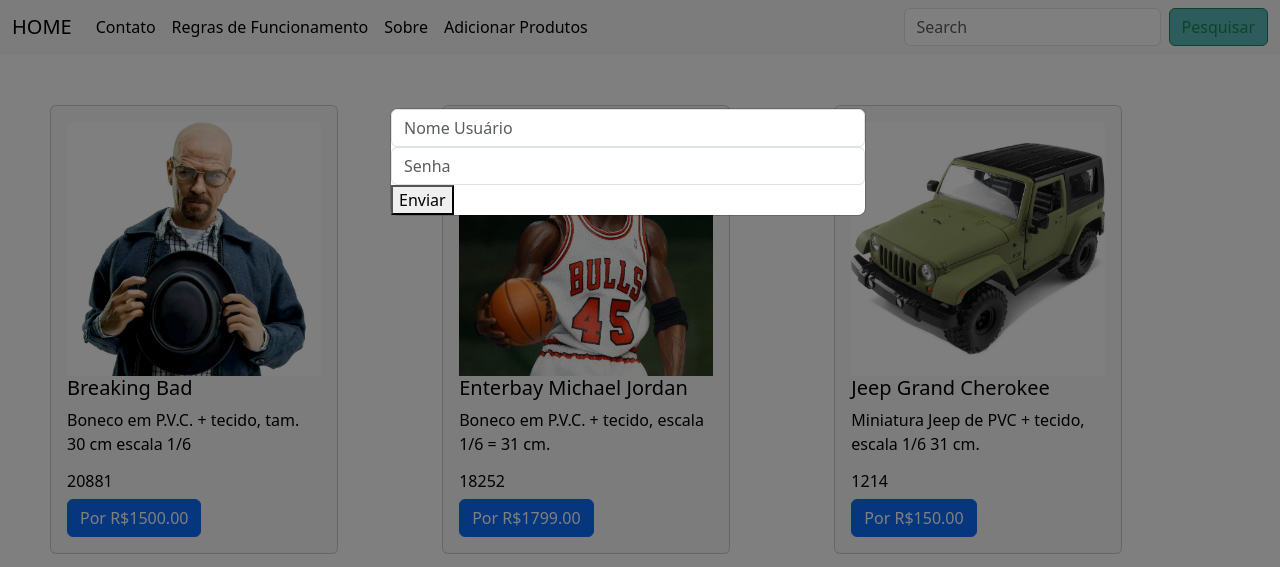
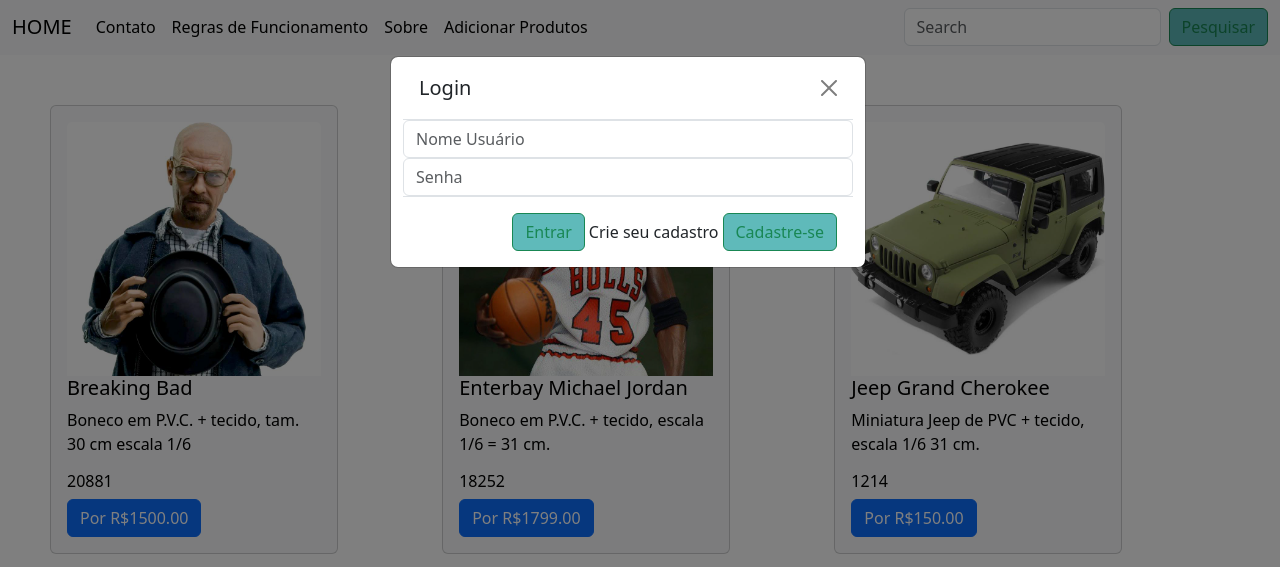
Before and after one commit to Leane212/python_avancado, a Django app: page / in a window 1280 px wide, after a click on "Entre ou Cadastre-se". Shown: the part 291-858 px from the top of the page. Run offline with Django 5.2, Linux system fonts and the light colour scheme; data comes from the database, SQL or seed files in the repository; both versions use the stored data as it was after the commit.

Commit message:
subindo cadastrar usuário

```diff
--- a/LojaMiniaturas/lojaMiniaturas_app/forms.py
+++ b/LojaMiniaturas/lojaMiniaturas_app/forms.py
@@ -94,7 +94,7 @@
     class Meta:
         model = User
         fields = ['username' , 'password']
-        widgets = {'passoword': PasswordInput()}
+        widgets = {'password': PasswordInput()}
 
     def __init__ (self, *args, **kwargs):
         super().__init__(*args, **kwargs)
@@ -106,3 +106,32 @@
         {'placeholder':'Senha',
         'class' : 'form-control'}
         )
+
+class CadastroUsuario(forms.ModelForm):
+    class Meta:
+        model = User
+        fields = ['username', 'password', 'email', 'first_name', 'last_name']
+        widgets = {'email': EmailInput(), 'password':PasswordInput()}
+
+    def __init__ (self, *args, **kwargs):
+        super().__init__(*args, **kwargs)
+        self.fields['first_name'].widget.attrs.update(
+        {'placeholder':'Nome',
+        'class' : 'form-control'}
+        )
+        self.fields['last_name'].widget.attrs.update(
+        {'placeholder':'Sobrenome',
+        'class' : 'form-control'}
+        )
+        self.fields['username'].widget.attrs.update(
+        {'placeholder':'Usuário',
+        'class' : 'form-control'}
+        )
+        self.fields['email'].widget.attrs.update(
+        {'placeholder':'E-mail',
+        'class' : 'form-control'}
+        )
+        self.fields['password'].widget.attrs.update(
+        {'placeholder':'Senha',
+        'class' : 'form-control'}
+        )
--- a/LojaMiniaturas/lojaMiniaturas_app/templates/base.html
+++ b/LojaMiniaturas/lojaMiniaturas_app/templates/base.html
@@ -38,27 +38,67 @@
         <img src="{% static 'miniaturas_panfleto.png' %}" alt="logo" class="img-responsive w-100  object-fit-cover" height="290">
     </div>
 
-    <div id = 'login' class="modal top-0 vh-100 row" tabindex="-1">
+    <div id = 'login' class="modal top-0 vh-100 row " tabindex="-1">
       <div class="modal-dialog top-50 start-50 translate-middle m-0">
-        <div class="modal-content">
+        <div class="modal-content container-fluid">
+          <div class="modal-header">
+            <h5 class="modal-title">Login</h5>
+            <button type="button" class="btn-close" data-bs-dismiss="modal" aria-label="Close"></button>
+          </div>
           <form method = "post" action = "{% url 'login' %}">
 
             {% csrf_token %}
             {{formulario.username}}
             {{formulario.password}}
-            <button type = 'submit'>Enviar</button>
-            </form>
+
+            <div class="modal-footer">
+              <button type = 'submit' class="btn btn-outline-success">Entrar</button>
+
+              Crie seu cadastro
+              <p>
+                <button type = 'button' data-bs-toggle="modal" data-bs-target="#modal-novo-usuario" class="btn btn-outline-success">Cadastre-se</button>
+              </p>
+            </div>
+          </form>
         </div>
       </div>
     </div>
 
     <div class="gap-2 justify-content-md-end" >
+
       {% if user.is_authenticated %}
         Bem vindo, {{user.username}}
-        <a href = "{% url 'logout' %}" class = "btn btn- secondary">Sair</a>
+        <a href = "{% url 'logout' %}" class = "btn btn-secondary rgba(2, 175, 175, 0.952)">Sair</a>
         {% else %}
-        <button class="btn me-md-2" type="button" id="botao" data-bs-toggle="modal" data-bs-target="#login">Entre ou cadastre-se</button>
-      {% endif %}
+        <button class="btn me-md-2" type="button" id="botao" data-bs-toggle="modal" data-bs-target="#login">Entre ou Cadastre-se</button>
+        {% endif %}
+    </div>
+
+
+    <div id = 'modal-novo-usuario' class="modal top-0 vh-100 row container-fluid" tabindex="-1">
+      <div class="modal-dialog top-50 start-50 translate-middle m-0">
+        <div class="modal-content p-2">
+          <div class="modal-header">
+            <h5 class="modal-title">Novo Usuário</h5>
+          </div>
+          <form method = "post" action = "{% url 'cadastrouser' %}">
+
+            {% csrf_token %}
+            <div class = "row gap-2 ">
+              <div class = "col">{{formcadastro.first_name}}</div>
+              <div class = "col">{{formcadastro.last_name}}</div>
+            </div>
+            {{formcadastro.username}}
+            {{formcadastro.email}}
+            {{formcadastro.password}}
+            <input type = "password" name ="confirmacao" class ="content my-2 p-2"></input>
+              <div class="modal-footer">
+                <button type = 'submit' class="btn btn-outline-success">Enviar</button>
+                <button type = 'button' data-bs-dismiss="modal" class="btn btn-outline-success">Cancelar</button>
+              </div>
+            </form>
+        </div>
+      </div>
     </div>
 
     <div id="logo">
--- a/LojaMiniaturas/lojaMiniaturas_app/urls.py
+++ b/LojaMiniaturas/lojaMiniaturas_app/urls.py
@@ -8,5 +8,7 @@
     path('add_produtos/', views.add_produtos, name = 'add_produtos'),
     path('contato/', views.contato, name = 'contato'),
     path('login/',  views.login, name = 'login'),
-    path('logout/',  views.logout, name = 'logout')
+    path('logout/',  views.logout, name = 'logout'),
+    path('cadastrouser/',  views.cadastrouser, name = 'cadastrouser'),
+
 ]
--- a/LojaMiniaturas/lojaMiniaturas_app/views.py
+++ b/LojaMiniaturas/lojaMiniaturas_app/views.py
@@ -1,17 +1,17 @@
 from django.shortcuts import render
-from lojaMiniaturas_app.forms import ContatoForm, ProdutoForm, LoginForm
+from lojaMiniaturas_app.forms import ContatoForm, ProdutoForm, LoginForm, CadastroUsuario
 from lojaMiniaturas_app.models import MensagemContato, Produto, Imagem
 from django.http import HttpResponseRedirect
 from django.urls import reverse
 from django.shortcuts import render, redirect
 from django.contrib.auth import login as auth_login, authenticate, logout as auth_logout
-
+from django.contrib.auth.hashers import make_password
 
 
 def home (request):
     produtos = Produto.objects.order_by('id')
     #imagem = Imagem.objects.order_by('id')
-    context = {'produtos': produtos, 'formulario': LoginForm()}
+    context = {'produtos': produtos, 'formulario': LoginForm(), 'formcadastro': CadastroUsuario()}
     return render(request, 'base.html', context)
 
 def sobre(request):
@@ -67,3 +67,16 @@
 def logout(request):
     auth_logout(request)
     return HttpResponseRedirect(reverse('home'))
+
+def cadastrouser(request):
+    if request.method == 'POST':
+        form = CadastroUsuario (request.POST)
+        if form.is_valid():
+            if request.POST.get('password') != request.POST.get('confimacao'):
+                form.add_error('password', 'As senhas devem ser iguais.')
+            else:
+                form.save(commit=False)
+                form.password = make_password(form.password)
+                form.save()
+
+    return HttpResponseRedirect(reverse('home'))
```
Also changed, not shown: LojaMiniaturas/db.sqlite3.
